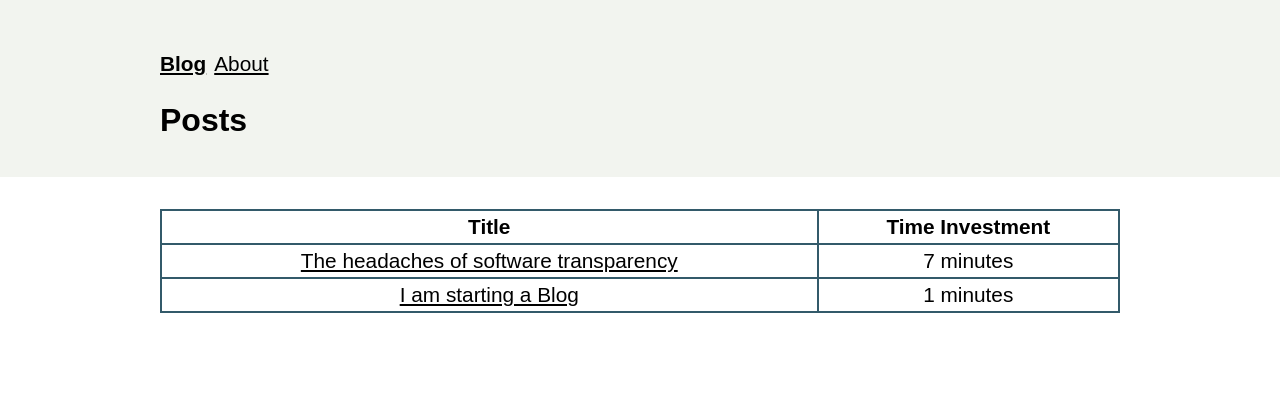
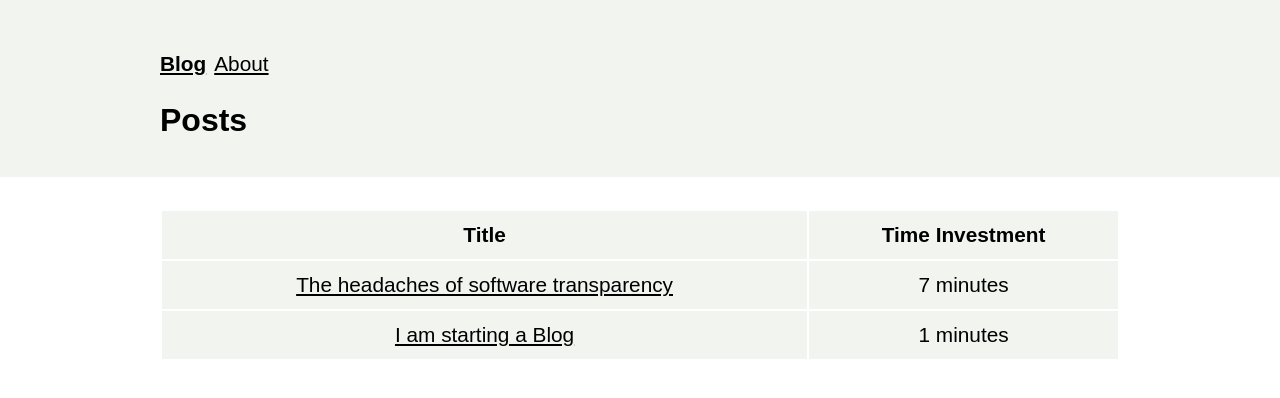
Before and after one commit to RingoDev/ringodev.github.io, a Jekyll site: the page built from blog/index.md, in a window 1280 px wide. Shown: the top 398 px of the page. Built offline with Jekyll 4.4.1, drawn with Linux system fonts in a browser that asks for light colours; comment, search, counter and statistics services are not loaded.

Commit message:
adapt blogs index design

```diff
--- a/blog/assets/css/styles.css
+++ b/blog/assets/css/styles.css
@@ -7,7 +7,7 @@ body, h1, p {
 }
 
 :root {
-    --beige: #f5f5f5;
+    --beige: #f2f4ef;
     --yellow: #f3b80f;
     --blue: #335a6a;
 }
@@ -69,8 +69,9 @@ table {
 }
 
 td, th {
-    padding: 0 0.5rem;
-    outline: 2px solid var(--blue);
+    padding: 0.5rem 1rem;
+    background-color: var(--beige);
+    /*outline: 2px solid var(--blue);*/
 }
 
 .bold {
```
